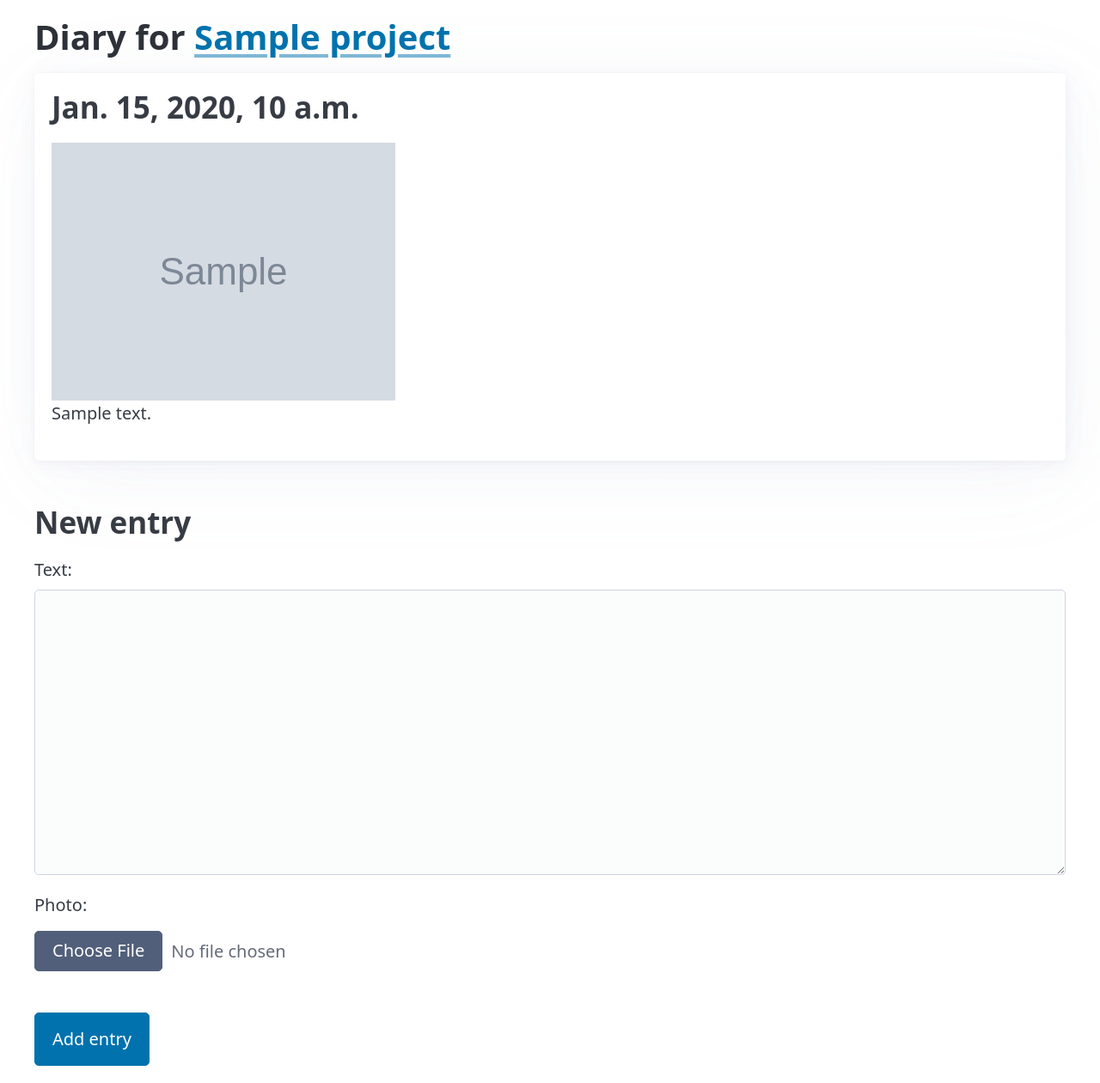
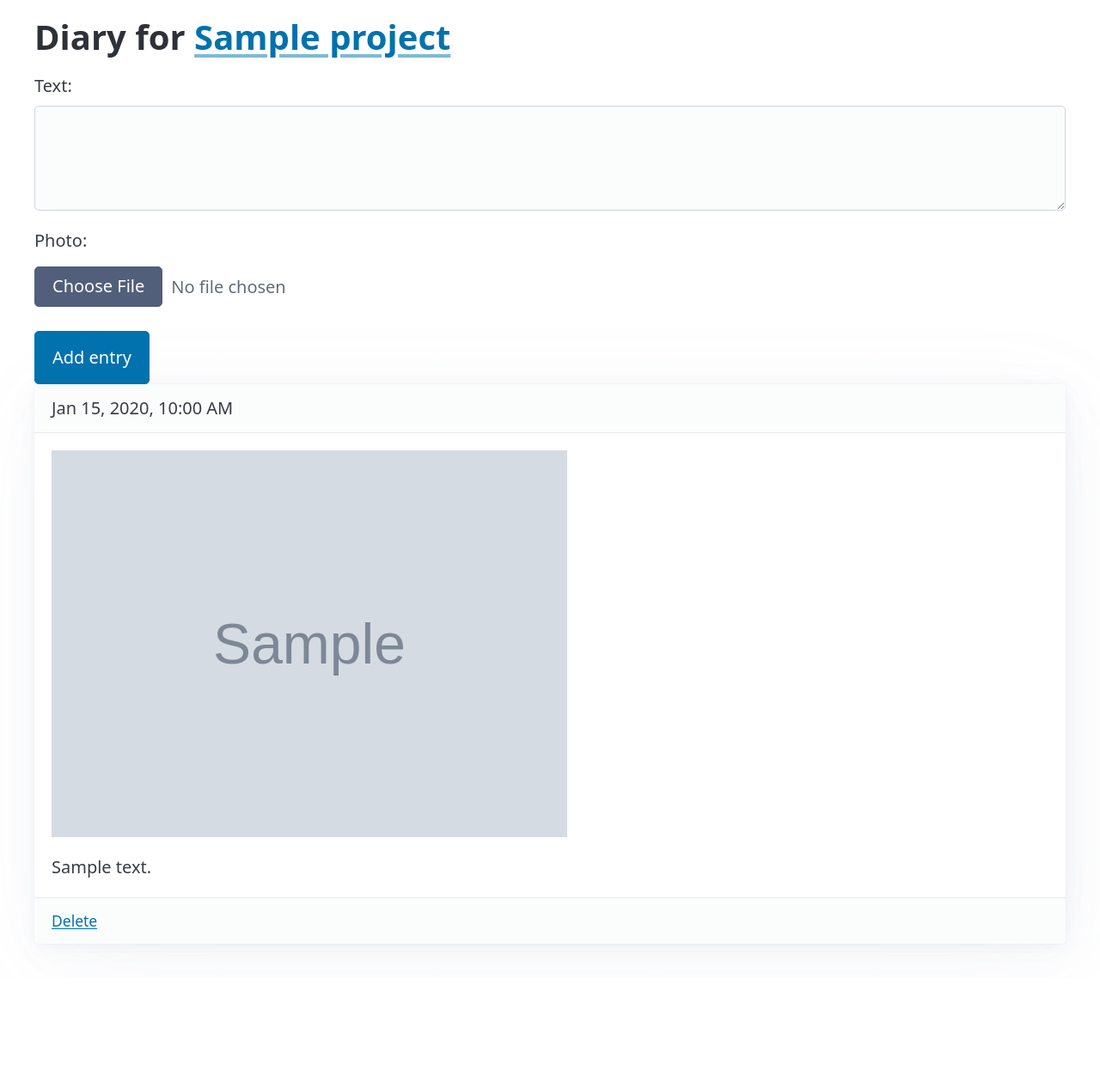
Before and after one commit to katylava/crochet-chaos-blanket-planner, a Django app: page /projects/1/diary/ in a window 1280 px wide. Shown: the part 123-1383 px from the top of the page at 86% size. After the commit the page ends 1226 px from the top, so only its background shows below. Run offline with Django 5.2, Linux system fonts and the light colour scheme; a user stored in the database is signed in; tables that the repository leaves empty hold one stand-in row (values such as "Sample post"); grey boxes marked "Sample" are stand-in pictures; some libraries are stand-ins or nearby versions.

Commit message:
Put the diary form first, show entries newest first in local time, allow deleting
Co-Authored-By: Claude Opus 5.5 <noreply@anthropic.com>

```diff
--- a/planner/forms.py
+++ b/planner/forms.py
@@ -169,6 +169,7 @@ class DiaryEntryForm(PhotoFormMixin, forms.ModelForm):
     class Meta:
         model = DiaryEntry
         fields = ["text", "photo"]
+        widgets = {"text": forms.Textarea(attrs={"rows": 3})}
 
     def clean(self):
         cleaned = super().clean()
--- a/planner/urls.py
+++ b/planner/urls.py
@@ -8,6 +8,7 @@ urlpatterns = [
     path("projects/<int:pk>/", views.project_detail, name="project_detail"),
     path("projects/<int:pk>/edit/", views.project_edit, name="project_edit"),
     path("projects/<int:pk>/diary/", views.diary, name="diary"),
+    path("diary/<int:pk>/delete/", views.diary_entry_delete, name="diary_entry_delete"),
     path("projects/<int:pk>/share/", views.project_share, name="project_share"),
     path("s/<str:token>/", views.shared_project, name="shared_project"),
     path("projects/<int:pk>/draw/", views.draw_create, name="draw_create"),
--- a/planner/views.py
+++ b/planner/views.py
@@ -264,8 +264,22 @@ def diary(request, pk):
     return render(
         request,
         "planner/diary.html",
-        {"project": project, "entries": project.diary_entries.all(), "form": form},
+        {
+            "project": project,
+            "entries": project.diary_entries.order_by("-created_at"),
+            "form": form,
+        },
     )
+
+
+@login_required
+@require_POST
+def diary_entry_delete(request, pk):
+    entry = get_object_or_404(DiaryEntry, pk=pk, project__owner=request.user)
+    entry.photo.delete(save=False)
+    entry.delete()
+    messages.success(request, "Deleted the diary entry.")
+    return redirect("diary", entry.project_id)
 
 
 @login_required
--- a/static/app.js
+++ b/static/app.js
@@ -43,3 +43,11 @@ document.querySelectorAll("[data-stitch-select]").forEach(syncSecondColor);
 document.addEventListener("change", (event) => {
   if (event.target.matches("[data-stitch-select]")) syncSecondColor(event.target);
 });
+
+// Show <time data-local> in the viewer's own time zone. The server renders UTC.
+document.querySelectorAll("time[data-local]").forEach((time) => {
+  time.textContent = new Date(time.dateTime).toLocaleString(undefined, {
+    dateStyle: "medium",
+    timeStyle: "short",
+  });
+});
--- a/templates/planner/diary.html
+++ b/templates/planner/diary.html
@@ -3,20 +3,25 @@
 {% block content %}
 <h1>Diary for <a href="{% url 'project_detail' project.pk %}">{{ project.name }}</a></h1>
 
+<form method="post" enctype="multipart/form-data">
+  {% csrf_token %}
+  {% if not entries %}<p>Your diary is empty. Make your first entry a photo of all the yarns for this project.</p>{% endif %}
+  {{ form.non_field_errors }}
+  {{ form.text.as_field_group }}
+  {{ form.photo.as_field_group }}
+  <button>Add entry</button>
+</form>
+
 {% for entry in entries %}
 <article>
-  <h2>{{ entry.created_at }}</h2>
-  {% if entry.photo %}<img src="{{ entry.photo.url }}" alt="Progress photo" style="max-width:100%">{% endif %}
+  <header>
+    <time datetime="{{ entry.created_at|date:'c' }}" data-local>{{ entry.created_at }} UTC</time>
+  </header>
+  {% if entry.photo %}<a href="{{ entry.photo.url }}" target="_blank" rel="noopener"><img src="{{ entry.photo.url }}" alt="Progress photo" class="photo"></a>{% endif %}
   {% if entry.text %}<p>{{ entry.text|linebreaksbr }}</p>{% endif %}
+  <footer class="actions">
+    <form method="post" action="{% url 'diary_entry_delete' entry.pk %}" data-confirm="Delete this diary entry?">{% csrf_token %}<button class="link-button">Delete</button></form>
+  </footer>
 </article>
-{% empty %}
-<p>Your diary is empty. Make your first entry a photo of all the yarns for this project.</p>
 {% endfor %}
-
-<h2>New entry</h2>
-<form method="post" enctype="multipart/form-data">
-  {% csrf_token %}
-  {{ form.as_p }}
-  <button>Add entry</button>
-</form>
 {% endblock %}
```
Also changed, not shown: SPEC.md (+2 -1 lines), planner/tests/test_diary.py (+38 -0 lines).
